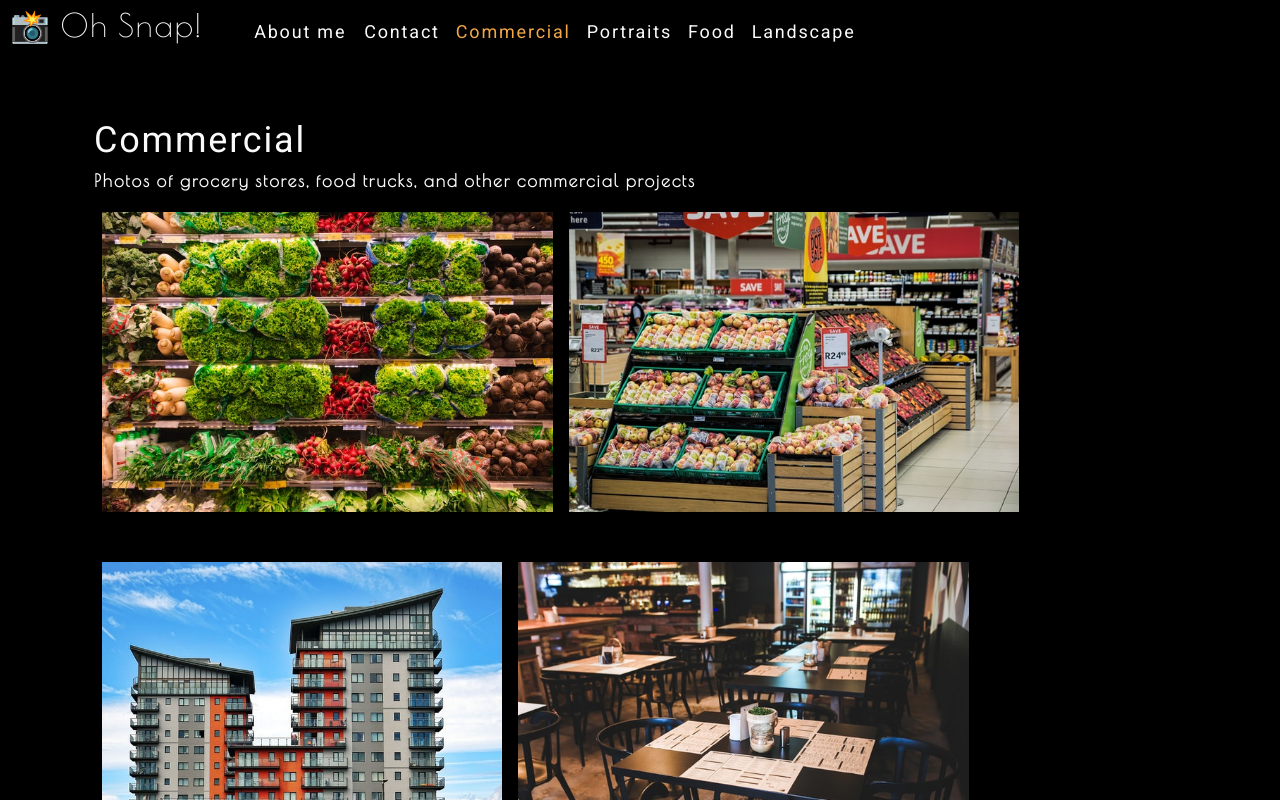
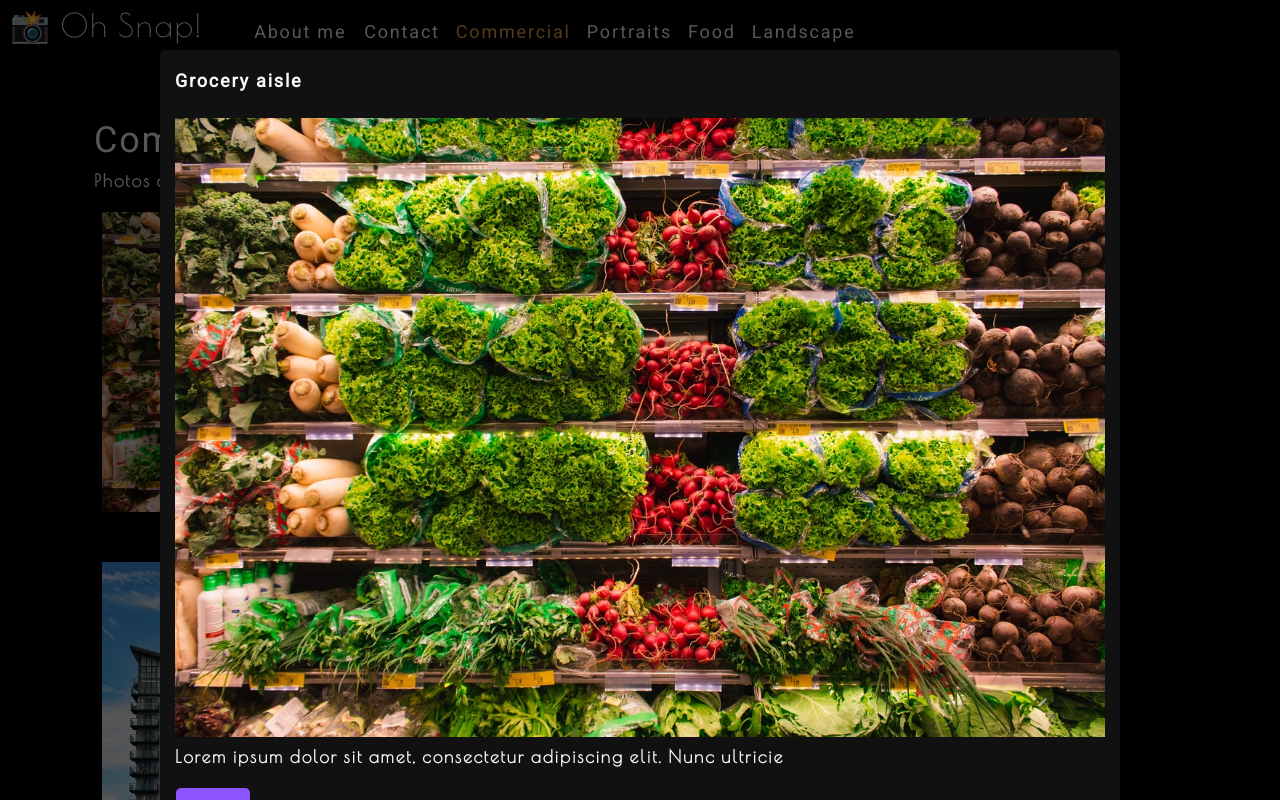
Before and after one commit to stephenbeiter/photo-port, a React (Create React App) app: page / in a window 1280 px wide. Both pictures are taken after a click on the picture 327 px from the left and 361 px from the top of the page. Shown: the top 800 px of the page. Built offline with nearby package versions, Linux system fonts and the light colour scheme.

Commit message:
added modal

```diff
--- /dev/null
+++ b/src/components/Modal/index.js
@@ -0,0 +1,19 @@
+import React, { useState } from 'react';
+
+function Modal({ onClose, currentPhoto }) {
+  const { name, category, description, index } = currentPhoto;
+
+  return (
+    <div className="modalBackdrop">
+      <div className="modalContainer">
+        <h3 className="modalTitle">{name}</h3>
+        <img src={require(`../../assets/large/${category}/${index}.jpg`).default} alt="current category" />
+        <p>{description}</p>
+        <button onClick={onClose} type="button">Close</button>
+      </div>
+    </div>
+  );
+
+}
+
+export default Modal;
--- a/src/components/PhotoList/index.js
+++ b/src/components/PhotoList/index.js
@@ -1,5 +1,5 @@
 import React, { useState } from 'react';
-// import Modal from '../Modal';
+import Modal from '../Modal';
 
 const PhotoList = ({ category }) => {
 
@@ -103,8 +103,18 @@
 
   const currentPhotos = photos.filter((photo) => photo.category === category);
 
+  const [isModalOpen, setIsModalOpen] = useState(false);
+
+  const [currentPhoto, setCurrentPhoto] = useState();
+
+  const toggleModal = (image, i) => {
+    setCurrentPhoto({ ...image, index: i });
+    setIsModalOpen(!isModalOpen);
+  }
+
   return (
     <div>
+      {isModalOpen && <Modal currentPhoto={currentPhoto} onClose={toggleModal} />}
       <div className="flex-row">
         {currentPhotos.map((image, i) => (
           <img
@@ -112,6 +122,7 @@
             alt={image.name}
             className="img-thumbnail mx-1"
             key={image.name}
+            onClick={() => toggleModal(image, i)}
           />
         ))}
       </div>
```
